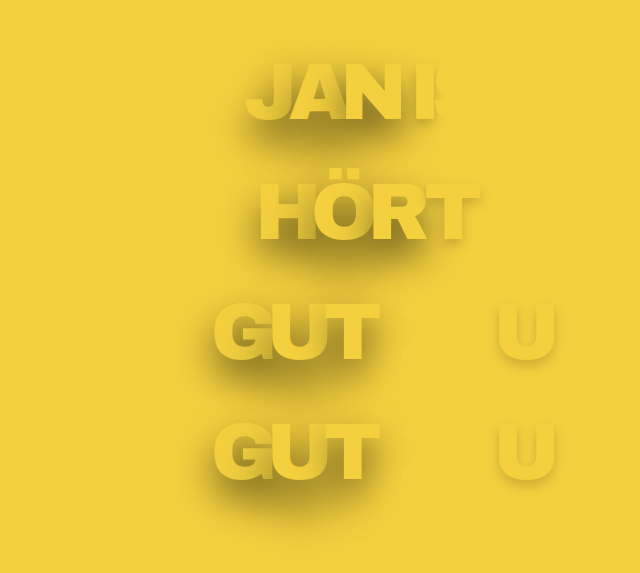
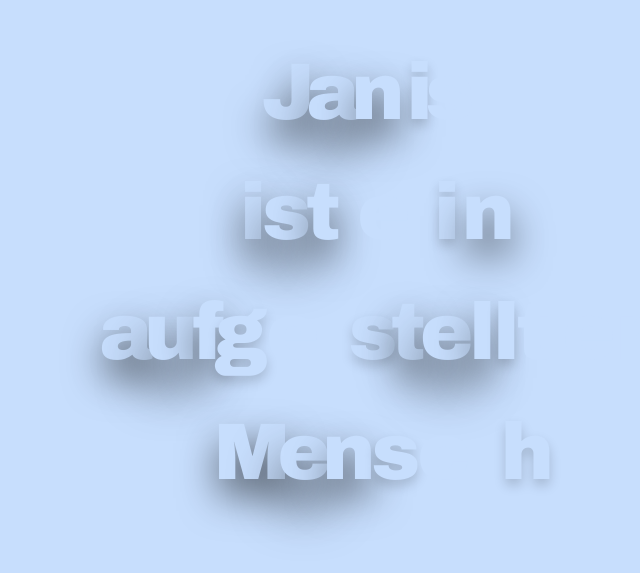
Before and after one commit to al-soup/we-love-janis, a Svelte app: page / in a window 1280 px wide. Shown: the part 127-700 px from the top of the page, without its empty margins (269-909 px from the left). Built offline with nearby package versions, Linux system fonts and the light colour scheme.

Commit message:
Implement animation & dynamic text

```diff
--- a/src/App.svelte
+++ b/src/App.svelte
@@ -1,71 +1,66 @@
 <script lang="ts">
+  import { colors, textCollection } from "./data";
   // TODO replace favicon
-  type Compliment = {
-    text: string;
-    maxLength: number;
-  };
-  // TODO add more colors like lightblue
-  let color: string = "#f4d03f";
+  let color: string;
+  let texts: string[];
 
-  // TODO get maxLength from data
+  async function infiniteLoop() {
+    texts = textCollection[getRandomIndex(textCollection)];
+    color = colors[getRandomIndex(colors)];
+
+    const longest = texts.reduce((a, b) => (a.length > b.length ? a : b));
+
+    await sleep(1000 * (longest.length + 2));
+
+    infiniteLoop();
+  }
+
+  function sleep(ms: number) {
+    return new Promise((resolve) => setTimeout(resolve, ms));
+  }
+
+  function getRandomIndex(array: any[]): number {
+    return Math.floor(Math.random() * array.length);
+  }
+
+  infiniteLoop();
 </script>
 
 <main style="--color: {color};">
-  <div class="words">
-    <span>J</span>
-    <span>A</span>
-    <span>N</span>
-    <span>I</span>
-    <span>S</span>
-  </div>
-
-  <div class="words">
-    <span>H</span>
-    <span>Ö</span>
-    <span>R</span>
-    <span>T</span>
-  </div>
-
-  <div class="words">
-    <span>G</span>
-    <span>U</span>
-    <span>T</span>
-    <span>&nbsp;</span>
-    <span>Z</span>
-    <span>U</span>
-  </div>
-  <div class="words">
-    <span>G</span>
-    <span>U</span>
-    <span>T</span>
-    <span>&nbsp;</span>
-    <span>Z</span>
-    <span>U</span>
-  </div>
+  {#key JSON.stringify(texts)}
+    {#each texts as text}
+      <div class="text">
+        {#each text as character}
+          <span>{@html character.replace(" ", "&nbsp;")}</span>
+        {/each}
+      </div>
+    {/each}
+  {/key}
 </main>
 
 <style lang="scss">
   main {
     font-family: "Archivo Black", sans-serif;
-    background: var(--color);
+    background-color: var(--color);
     display: flex;
     flex-direction: column;
     height: 100vh;
     height: 100svh;
     justify-content: center;
     align-items: center;
+    transition: background-color 1s ease, color 1s ease;
+    color: var(--color);
   }
 
-  .words {
-    color: var(--color);
+  .text {
     font-size: 0;
     line-height: 1.5;
   }
 
-  .words span {
+  .text span {
     font-size: 5rem;
     display: inline-block;
-    animation: move 3s ease-in-out infinite;
+    animation: move 3s ease-in-out 2;
   }
 
   @keyframes move {
@@ -80,11 +75,17 @@
     }
   }
 
-  .words span {
-    @for $i from 2 through 11 {
+  .text span {
+    @for $i from 2 through 14 {
       &:nth-child(#{$i}) {
         animation-delay: 0.5s + ($i - 2) * 0.5s;
       }
     }
   }
+
+  @media (max-width: 380px) {
+    .text span {
+      font-size: 3.5;
+    }
+  }
 </style>
```
